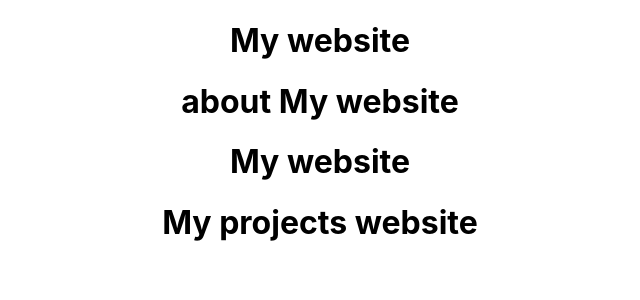
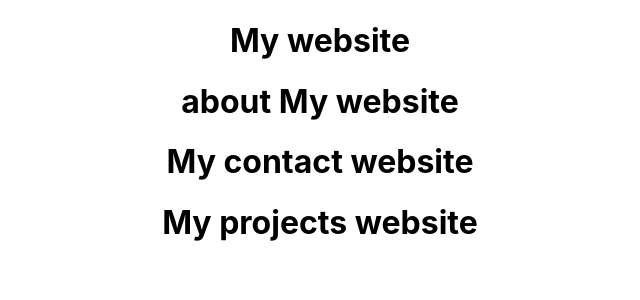
Before and after one commit to joshraiborde/jsreactproj, a React (Create React App) app: page / in a window 1280 px wide. Shown: the top 300 px of the page, without its empty margins (320-960 px from the left). Built offline with nearby package versions, Linux system fonts and the light colour scheme.

Commit message:
changed h1 text

```diff
--- a/src/Contact.js
+++ b/src/Contact.js
@@ -3,7 +3,7 @@ import React from 'react'
 function Contact() {
     return (
         <div>
-            <h1>My website</h1>
+            <h1>My contact website</h1>
         </div>
     )
 }
```
